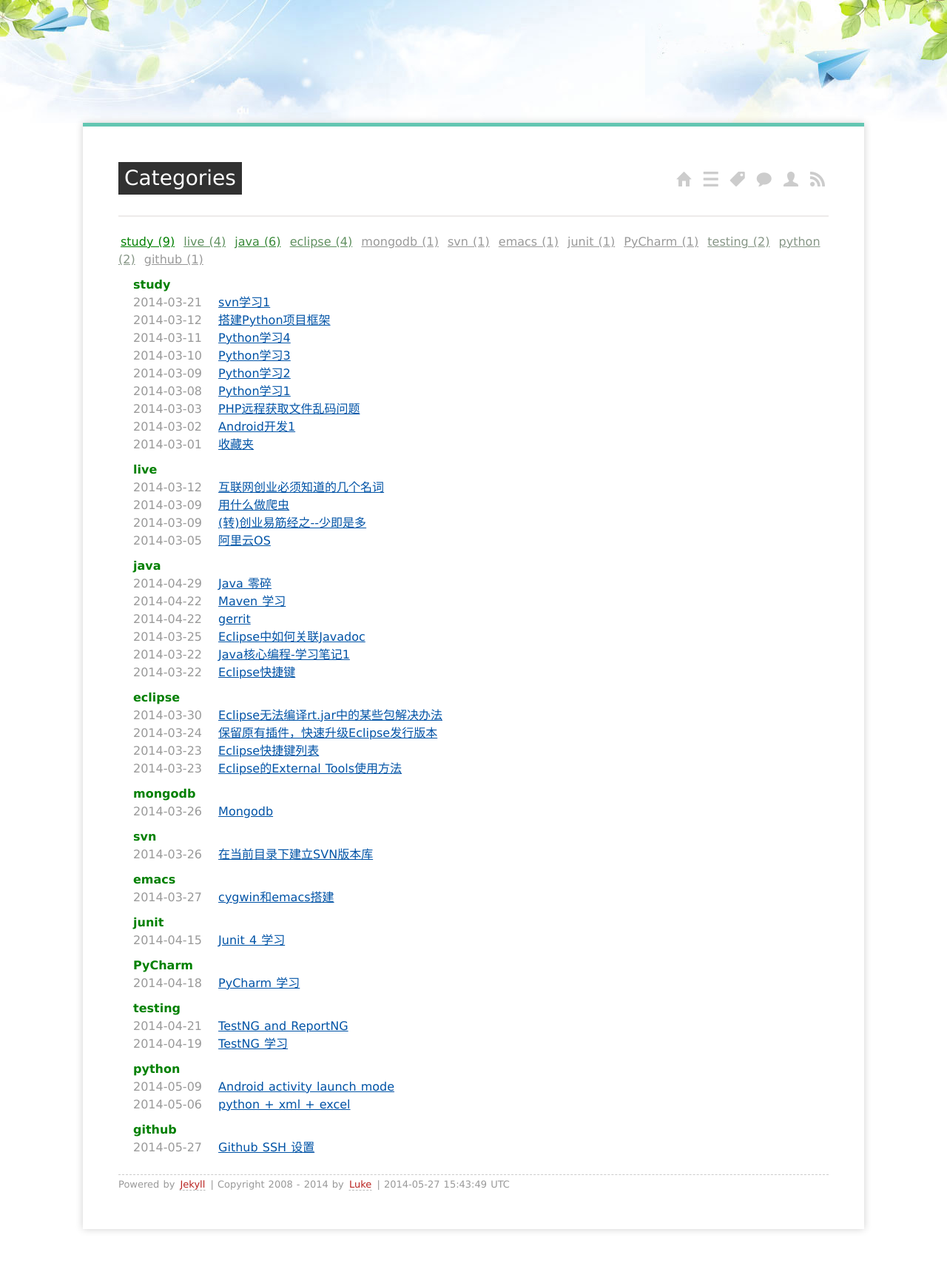
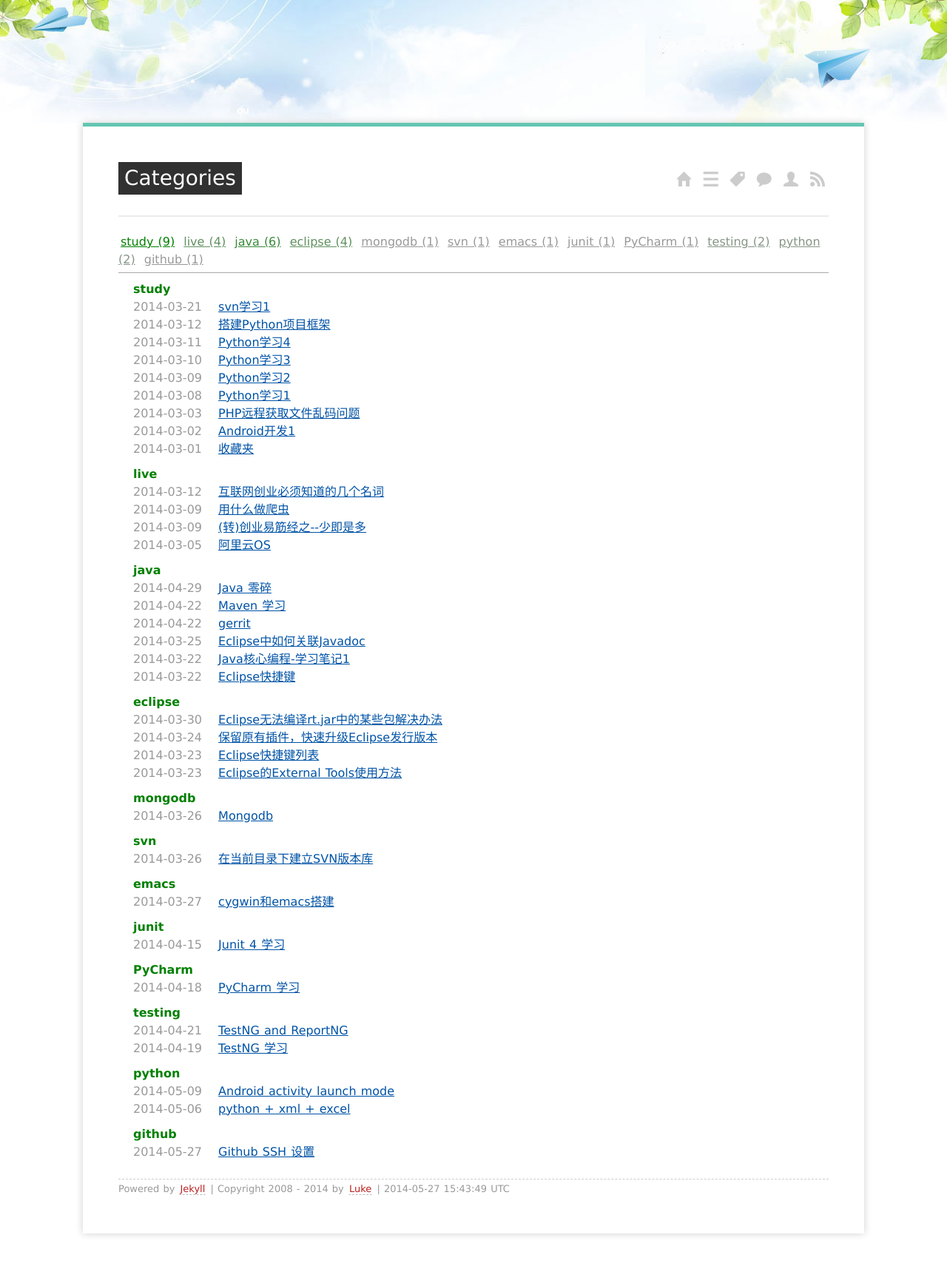
Before and after one commit to yujialive/yujialive.github.io, a Jekyll site: the page built from categories/index.md, in a window 1280 px wide. Shown: the whole page at 74% size. Built offline with Jekyll 4.4.1, drawn with Linux system fonts in a browser that asks for light colours; Markdown is read by kramdown in place of the engine named in the settings.

Commit message:
daily updates

```diff
--- a/media/css/screen.css
+++ b/media/css/screen.css
@@ -255,7 +255,8 @@ footer a:hover {
 }
 
 #tag_cloud {
-    border-bottom: #aaa;
+    border-bottom: #aaa solid 1px;
+    padding-bottom: 5px;
 }
 
 #tag_cloud a {
```
